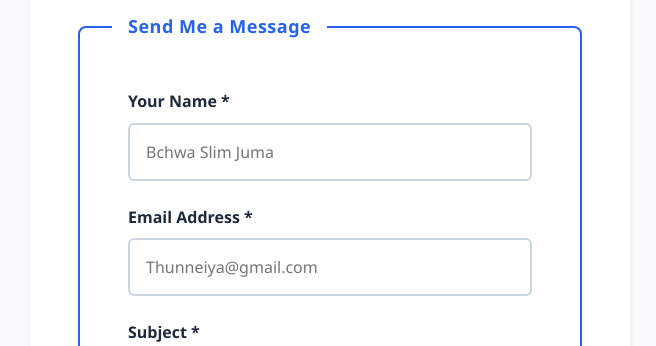
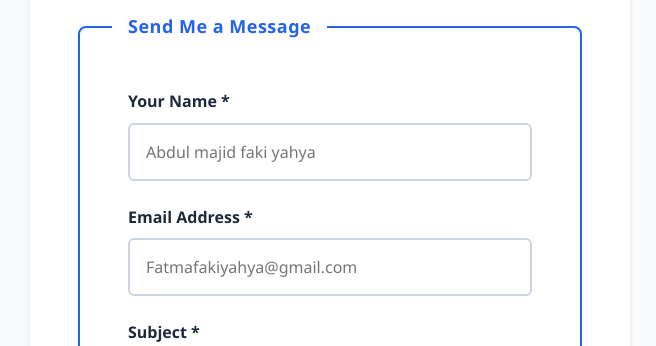
Before and after one commit to Idrissafakiyahya/Idrissa-porfolio, a React (Vite) app in the folder frontend/: page / in a window 1280 px wide. Shown: the part 3160-3506 px from the top of the page, without its empty margins (310-966 px from the left). Built offline with nearby package versions, Linux system fonts and the light colour scheme; no server answers.

Commit message:
Update contact placeholders

```diff
--- a/frontend/src/components/Contact.jsx
+++ b/frontend/src/components/Contact.jsx
@@ -132,7 +132,7 @@ const Contact = () => {
                   value={formData.name}
                   onChange={handleChange}
                   required
-                  placeholder="Bchwa Slim Juma"
+                  placeholder="Abdul majid faki yahya"
                   disabled={status === 'loading'}
                 />
               </div>
@@ -146,7 +146,7 @@ const Contact = () => {
                   value={formData.email}
                   onChange={handleChange}
                   required
-                  placeholder="Thunneiya@gmail.com"
+                  placeholder="Fatmafakiyahya@gmail.com"
                   disabled={status === 'loading'}
                 />
               </div>
```
